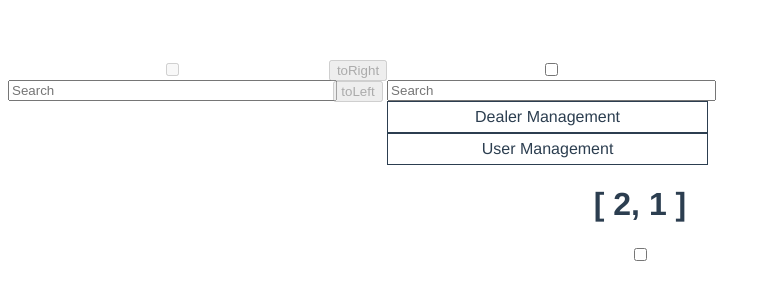
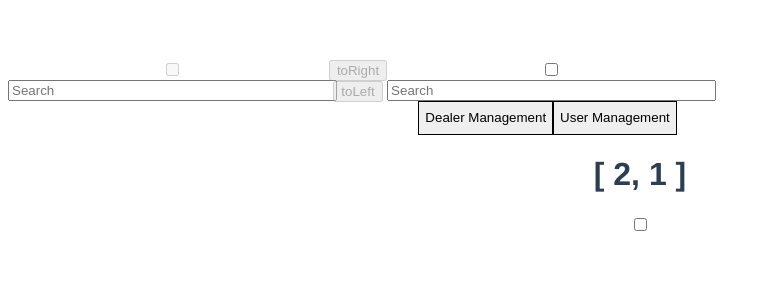
Before and after one commit to GenDecoder/admin-vue, a Vue app: page /#/login in a window 1280 px wide. Shown: the top 300 px of the page, without its empty margins (0-771 px from the left). Built offline with nearby package versions, Linux system fonts and the light colour scheme.

Commit message:
Improve more about size
Fix needed

```diff
--- a/src/common/components/InOutSelector.vue
+++ b/src/common/components/InOutSelector.vue
@@ -94,7 +94,7 @@ export default {
             var toSelection = config.toSelection;
             var fromSelection = config.fromSelection;
             var index = fromList.length;
-            while (index --) {
+            while (index --) { // all vue specific solutions methods in mixins
                 var item = fromList[index];
                 var id = item[me.valueField];
                 var selIndex = fromSelection.indexOf(id);
--- a/src/common/components/in-out-selector/InOutBox.vue
+++ b/src/common/components/in-out-selector/InOutBox.vue
@@ -8,8 +8,10 @@
             <in-out-card
                 v-for="item of list"
                 :item="item"
+                v-model="value"
                 :key="item[valueField]"
-                v-model="value"
+                :searchText="searchText"
+                @adjustSize="adjustSize"
             ></in-out-card>
         </div>
     </div>
@@ -18,7 +20,7 @@
 <script>
     import InOutCard from "./InOutCard"
     export default {
-        inject: ["valueField"],
+        inject: ["valueField", "displayField"],
         props: {
             value: {
                 type: Array,
@@ -31,6 +33,7 @@
         },
         data() {
             return {
+                size: 0,
                 searchText: ""
             }
         },
@@ -41,12 +44,16 @@
             },
             checkUnCheckAll(e) {
                 var me = this;
+                var i;
                 me.clear();
                 if (e.target.checked)
-                    for (var i = 0; i < me.list.length; i += 1) {
-                        var item = me.list[i];
-                        me.value.push(item[me.valueField]);
-                    }
+                    for (i = 0; i < me.list.length; i += 1)
+                        me.value.push(me.list[i][me.valueField]);
+            },
+            adjustSize(plus) {
+                var me = this;
+                me.size += plus;
+                console.log(plus)
             }
         },
         components: {
@@ -54,14 +61,19 @@
         },
         computed: {
             checkAll() {
-                return this.list.length > 0 && this.list.length === this.value.length;
+                return this.size > 0 && this.size === this.value.length;
             }
         },
-        watch: {
-            searchText(newVal, oldVal) {
-                this.clear();
-            }
-        }
+        // watch: {
+        //     searchText(newVal, oldVal) {
+        //         var me = this;
+        //         me.clear();
+        //         me.list.filter(item => {
+        //             console.log(item);
+        //             return item[me.displayField].toLowerCase().indexOf(newVal.toLowerCase()) > -1
+        //         })
+        //     }
+        // }
     }
 </script>
 
--- a/src/common/components/in-out-selector/InOutCard.vue
+++ b/src/common/components/in-out-selector/InOutCard.vue
@@ -1,7 +1,11 @@
 <template>
-    <div class="in-out-card" :class="{selected: selected, disabled: state.disabled}" @click="select">
-        <span> {{ item[displayField] }} </span>
-    </div>
+    <button
+        class="in-out-card"
+        v-if="!hidden"
+        @click="selectDeselect"
+        :disabled="state.disabled"
+        :class="{selected: selected, disabled: state.disabled}"
+    > {{ item[displayField] }} </button>
 </template>
 
 <script>
@@ -12,35 +16,43 @@
             "displayField"
         ],
         props: {
-             value: {
+             value: { // selection
                 type: Array,
                 default: []
             },
             item: {
                 type: Object,
                 default: {}
+            },
+            searchText: {
+                type: String,
+                default: ""
             }
         },
-        // data() {
-        //     return {
-        //         selected: false
-        //     }
-        // },
         computed: {
+            hidden() {
+                var me = this;
+                var isHidden = me.item[me.displayField].toLowerCase().indexOf(me.searchText.trim()) === -1
+                // isHidden &&
+                me.$emit("adjustSize", isHidden ? -1 : 1);
+                console.log(isHidden);
+                return isHidden;
+            },
             selected() {
                 var me = this;
                 return me.value.indexOf(me.item[me.valueField]) !== -1;
             }
         },
+        // watch: {
+        //     selected(newVal, oldVal) {
+
+        //     }
+        // },
         methods: {
-            select() {
+            selectDeselect() {
                 var me = this;
                 var value = me.item[me.valueField];
                 var index = me.value.indexOf(value);
-
-                if (me.state.disabled)
-                    return false;
-
                 me.selected = !me.selected;
                 if (index !== -1)
                     me.value.splice(index, 1);
```
